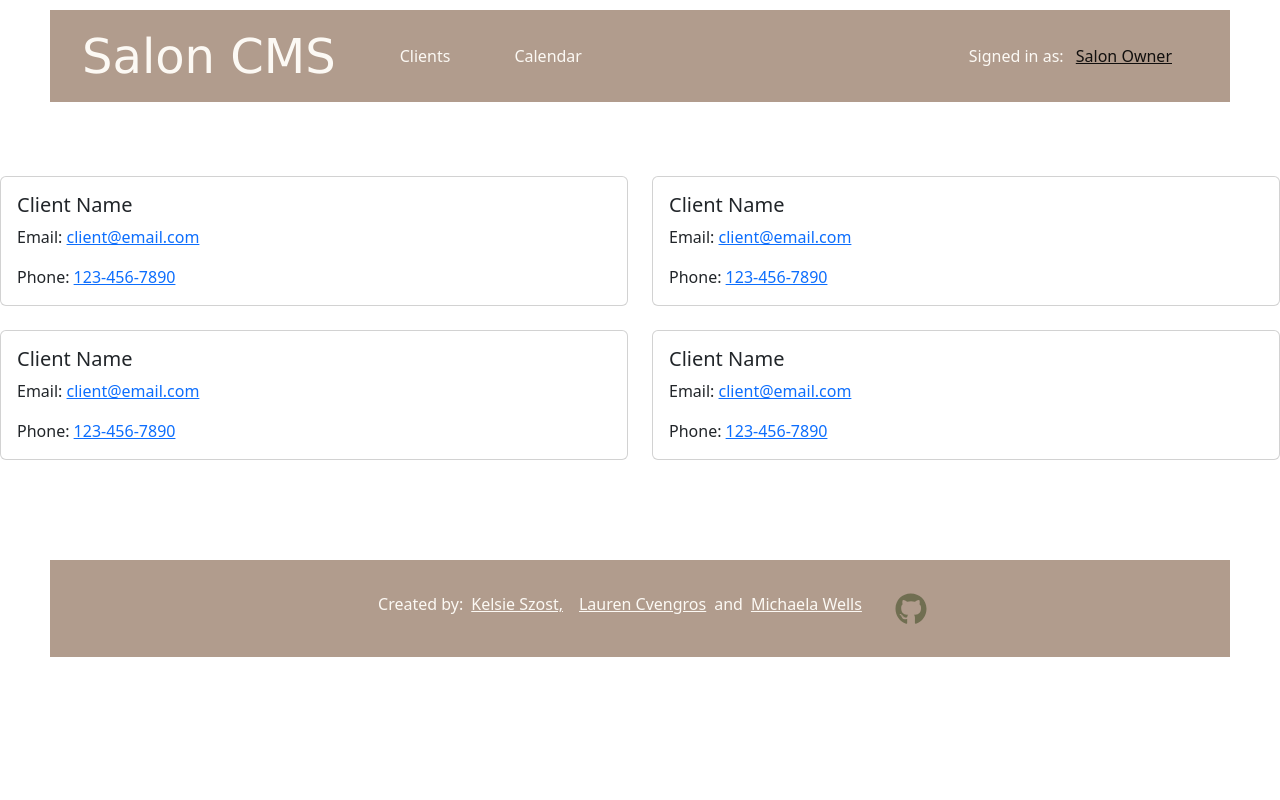
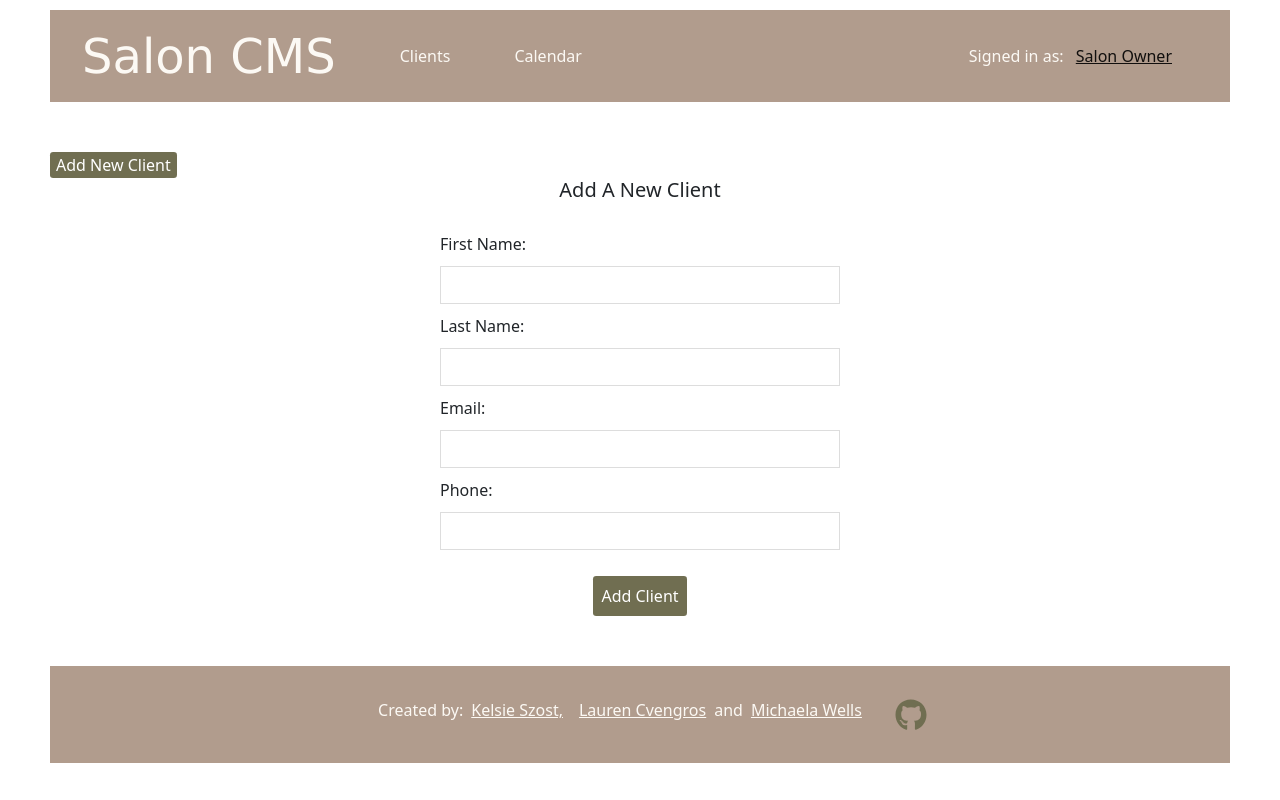
Before and after one commit to Laurencvengros/Salon-cms, a React (Create React App) app in the folder client/: page /clients in a window 1280 px wide. Built offline with nearby package versions, Linux system fonts and the light colour scheme.

Commit message:
created addclient form, now storing data as an object for db

```diff
--- a/client/src/App.css
+++ b/client/src/App.css
@@ -20,6 +20,10 @@ a.navBrand {
   font-size: 3rem;
   font-family:Verdana, Geneva, Tahoma, sans-serif;
 
+}
+
+a.navBrand:hover {
+  color: #706E51;
 }
 
 a.navLinks {
@@ -64,6 +68,51 @@ div.row-cols-1 {
 .homeTitle {
   padding: 1rem;
 }
+
+/* CLIENT PAGE  */
+
+.addClientBtn {
+  margin-left: 50px;
+  background-color: #706E51;
+  color: white;
+  border: none;
+  border-radius: .2rem;
+}
+
+/* ADD NEW CLIENT FORM  */
+.create {
+  max-width: 400px;
+  margin: 0 auto;
+  text-align: center;
+}
+
+.create label {
+  text-align: left;
+  display: block;
+}
+
+.create h2 {
+  font-size: 20px;
+  margin-bottom: 30px;
+}
+
+.create input, .create textarea, .create select {
+  width: 100%;
+  padding: 6px 10px;
+  margin: 10px 0;
+  border: 1px solid #ddd;
+  box-sizing: border-box;
+  display: block;
+}
+
+.create button {
+  background-color: #706E51;
+  color: white;
+  border: none;
+  border-radius: .2rem;
+  padding: 8px;
+  margin-top: 1rem;
+}
 /* FOOTER  */
 
 .footer {
--- a/client/src/components/Clients.js
+++ b/client/src/components/Clients.js
@@ -2,26 +2,14 @@ import React from "react";
 import Card from "react-bootstrap/Card";
 import Col from "react-bootstrap/Col";
 import Row from "react-bootstrap/Row";
+import AddClient from "./AddClient";
 
 function Clients() {
   return (
-    <Row xs={1} md={2} className="g-4">
-      {Array.from({ length: 4 }).map((_, idx) => (
-        <Col>
-          <Card>
-            <Card.Body>
-              <Card.Title>Client Name</Card.Title>
-              <Card.Text>
-                Email: <a href="#clientEmail">client@email.com</a>
-              </Card.Text>
-              <Card.Text>
-                Phone: <a href="#clientPhone">123-456-7890</a>
-              </Card.Text>
-            </Card.Body>
-          </Card>
-        </Col>
-      ))}
-    </Row>
+    <div>
+      <button className="addClientBtn">Add New Client</button>
+      <AddClient />
+    </div>
   );
 }
 
--- a/client/src/components/addClient.js
+++ b/client/src/components/addClient.js
@@ -0,0 +1,50 @@
+import { useState } from "react";
+
+const AddClient = () => {
+  const [firstName, setFirstName] = useState("");
+  const [lastName, setLastName] = useState("");
+  const [email, setEmail] = useState("");
+  const [phone, setPhone] = useState("");
+
+  const handleSubmit = (e) => {
+    e.preventDefault();
+    const newClient = { firstName, lastName, email, phone };
+    console.log(newClient);
+  };
+
+  return (
+    <div className="create">
+      <h2>Add A New Client</h2>
+      <form onSubmit={handleSubmit}>
+        <label>First Name:</label>
+        <input
+          type="text"
+          value={firstName}
+          onChange={(e) => setFirstName(e.target.value)}
+          required
+        />
+        <label>Last Name:</label>
+        <input
+          type="text"
+          value={lastName}
+          onChange={(e) => setLastName(e.target.value)}
+          required
+        />
+        <label>Email:</label>
+        <input
+          type="text"
+          value={email}
+          onChange={(e) => setEmail(e.target.value)}
+        />
+        <label>Phone:</label>
+        <input
+          type="text"
+          value={phone}
+          onChange={(e) => setPhone(e.target.value)}
+        />
+        <button>Add Client</button>
+      </form>
+    </div>
+  );
+};
+export default AddClient;
```
